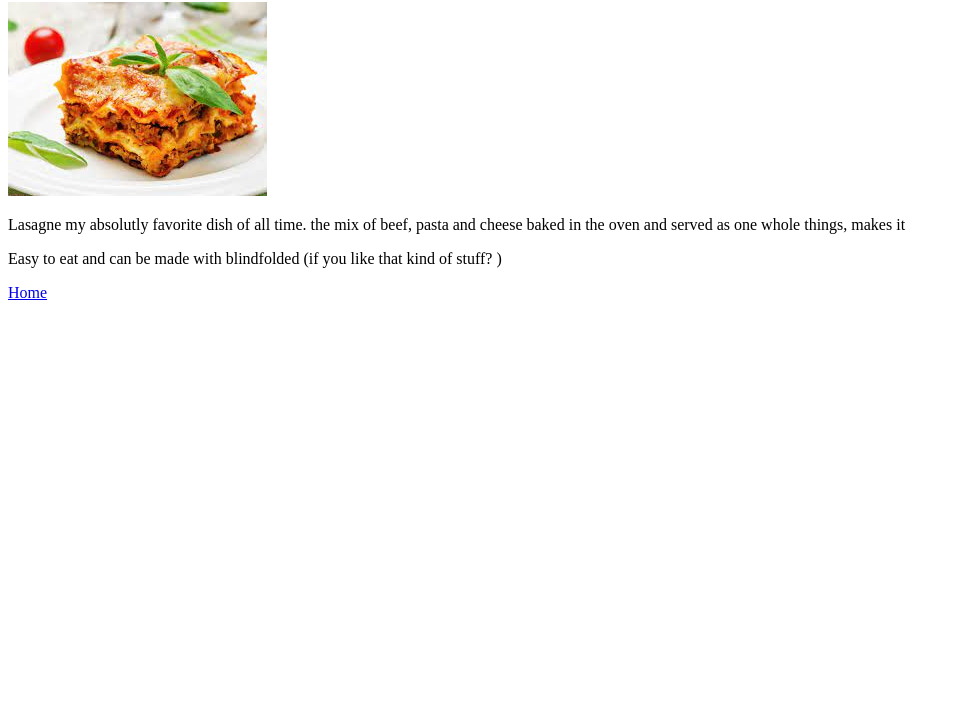
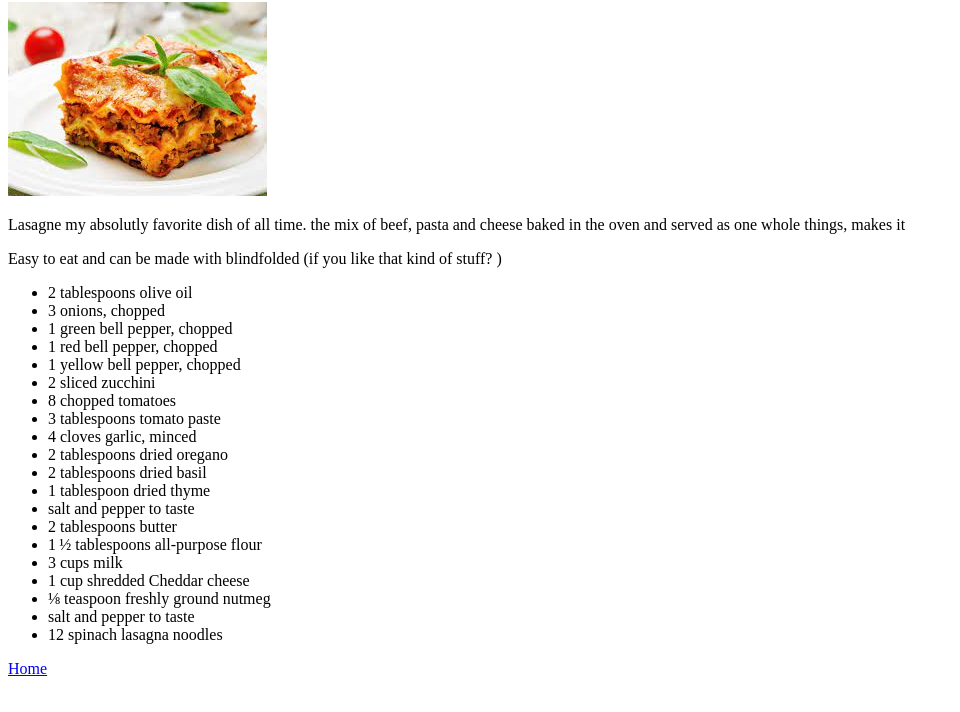
Before and after one commit to dk-ties/odin_recipes, a plain HTML site: page recipe/lasagne.html in a window 1280 px wide. Shown: the part 78-790 px from the top of the page, without its empty margins (0-960 px from the left). Drawn offline with Linux system fonts and the light colour scheme.

Commit message:
Lasagne ingredients

```diff
--- a/recipe/lasagne.html
+++ b/recipe/lasagne.html
@@ -10,6 +10,28 @@
         <img src="../image/lasagne.jpeg" alt="Image of Lasagne">
         <p>Lasagne my absolutly favorite dish of all time. the mix of beef, pasta and cheese baked in the oven and served as one whole things, makes it</p>
         <p>Easy to eat and can be made with blindfolded (if you like that kind of stuff? )</p>
+        <ul>
+            <li>2 tablespoons olive oil</li>
+            <li>3 onions, chopped</li>
+            <li>1 green bell pepper, chopped</li>
+            <li>1 red bell pepper, chopped</li>
+            <li>1 yellow bell pepper, chopped</li>
+            <li>2 sliced zucchini</li>
+            <li>8 chopped tomatoes</li>
+            <li>3 tablespoons tomato paste</li>
+            <li>4 cloves garlic, minced</li>
+            <li>2 tablespoons dried oregano</li>
+            <li>2 tablespoons dried basil</li>
+            <li>1 tablespoon dried thyme</li>
+            <li>salt and pepper to taste</li>
+            <li>2 tablespoons butter</li>
+            <li>1 ½ tablespoons all-purpose flour</li>
+            <li>3 cups milk</li>
+            <li>1 cup shredded Cheddar cheese</li>
+            <li>⅛ teaspoon freshly ground nutmeg</li>
+            <li>salt and pepper to taste</li>
+            <li>12 spinach lasagna noodles</li>
+        </ul>
         <a href="../index.html">Home</a>
     </body>
 </html>
```
